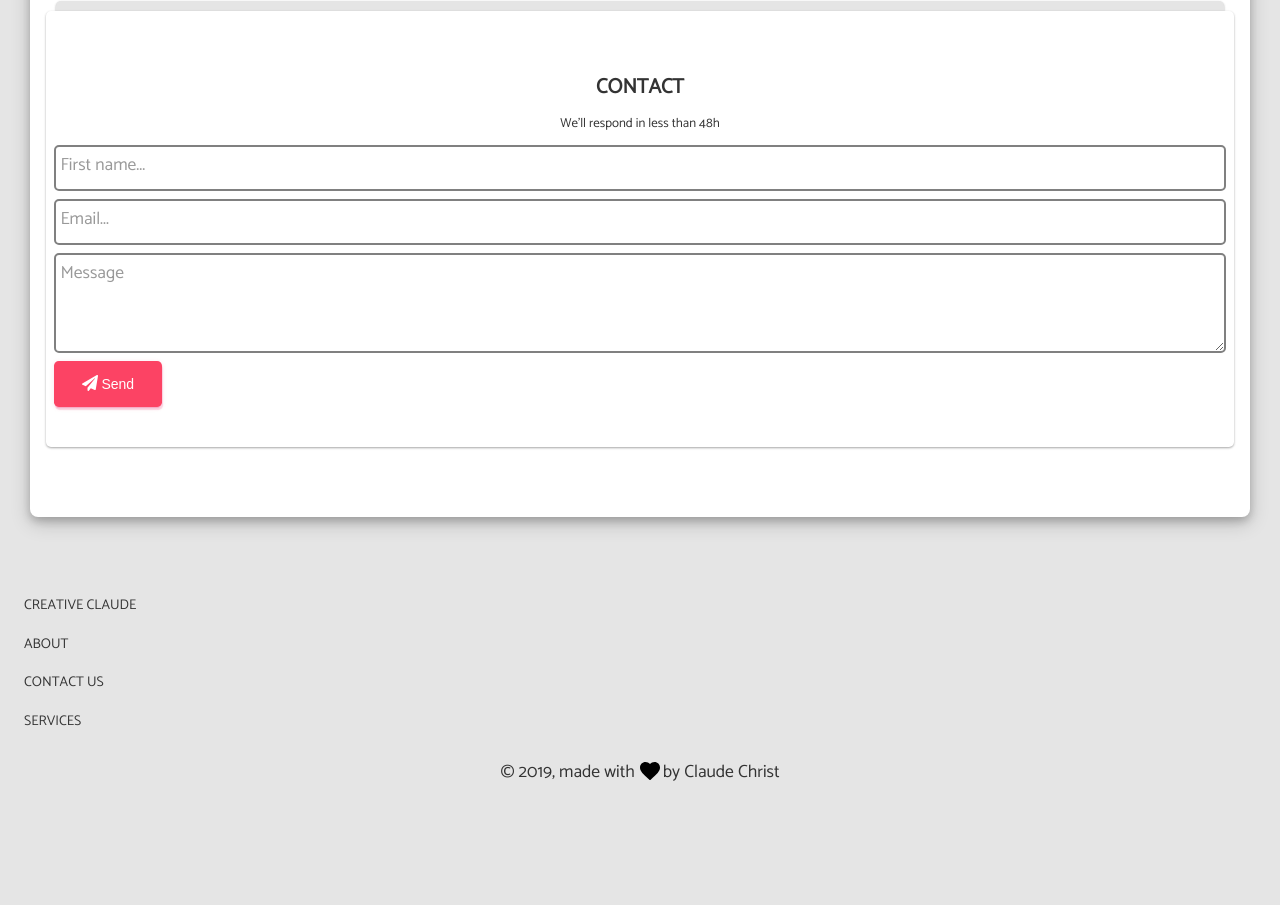
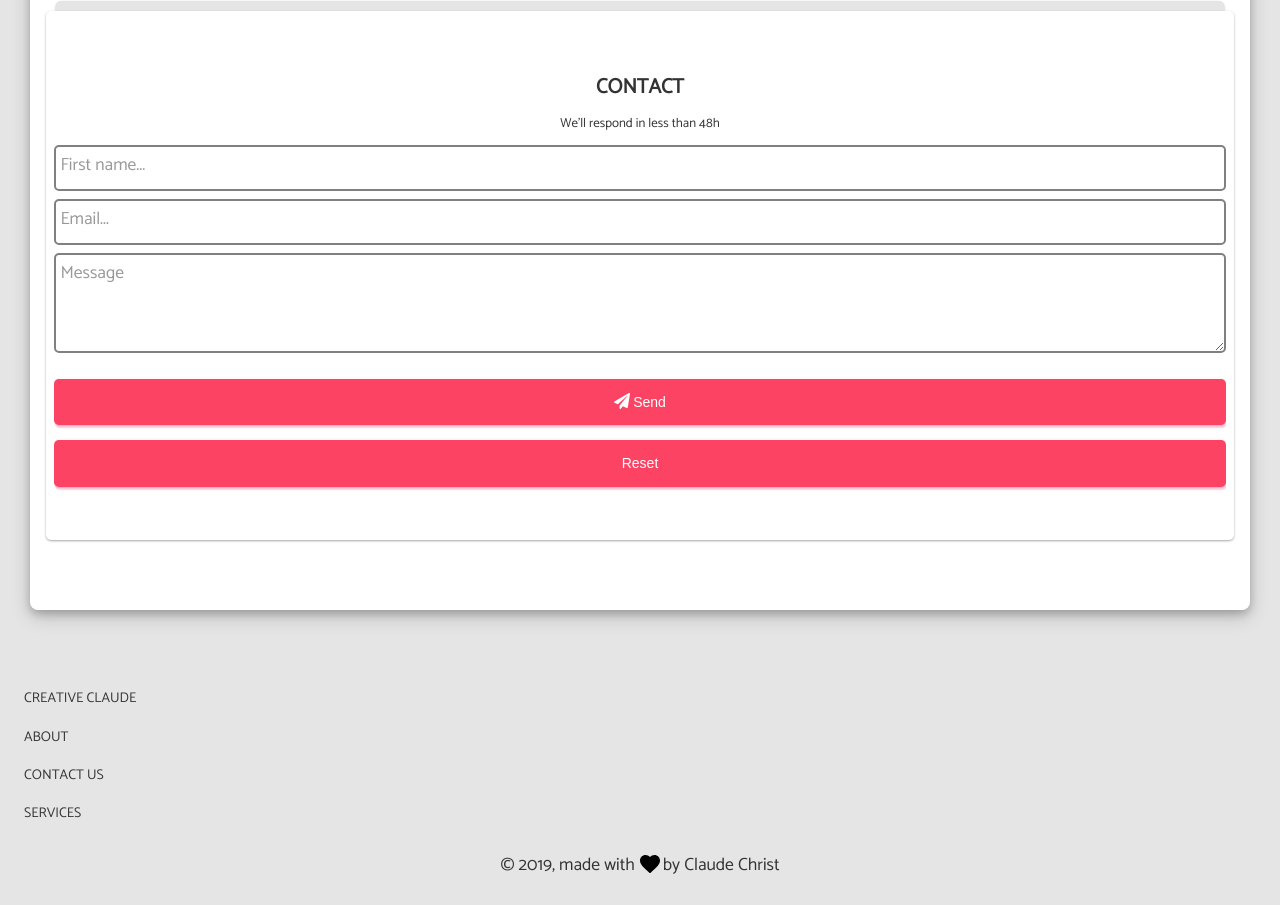
Before and after one commit to ChrisClaude/lulendo-claude-portfolio, a React (Create React App) app: page / in a window 1280 px wide. Shown: the part 3363-4268 px from the top of the page. Before the commit the page ends 4175 px from the top, so only its background shows below. Built offline with nearby package versions, Linux system fonts and the light colour scheme.

Commit message:
netlify data capture added

```diff
--- a/src/App.css
+++ b/src/App.css
@@ -445,6 +445,16 @@ form.go-bottom input:focus + label, form.go-bottom textarea:focus + label {
     padding-bottom: 10px;
 }
 
+.form-btns {
+    display: flex;
+    flex-direction: column;
+}
+
+.form-btns button {
+    margin-top: 10px;
+    margin-bottom: 5px;
+}
+
 /* Footer */
 footer {
     padding-bottom: 25px;
--- a/src/components/Content.js
+++ b/src/components/Content.js
@@ -182,7 +182,7 @@ class Content extends Component {
                     <div className="form-card">
                         <h3 className="text-center" id="contact">CONTACT</h3>
                         <p className="text-center">We'll respond in less than 48h</p>
-                        <form className="go-bottom">
+                        <form className="go-bottom" name="contact" method="POST" data-netlify="true">
                             <div>
                                 <input type="text" name="name" id="name" required/>
                                 <label htmlFor="name">First name...</label>
@@ -195,7 +195,16 @@ class Content extends Component {
                                 <textarea name="message" id="message" required />
                                 <label htmlFor="message">Message</label>
                             </div>
-                            <button className="btn btn-primary"><FontAwesomeIcon style={{marginRight: "3px", fontSize: "16px"}} icon="paper-plane"/>Send</button>
+                            <div>
+                                <div data-netlify-recaptcha="true" />
+                            </div>
+                            <div className="form-btns">
+                                <button className="btn btn-primary" type="submit"><FontAwesomeIcon
+                                    style={{marginRight: "3px", fontSize: "16px"}} icon="paper-plane"/>Send
+                                </button>
+                                <button className="btn btn-primary" type="reset">Reset
+                                </button>
+                            </div>
                         </form>
                     </div>
                 </div>
```
